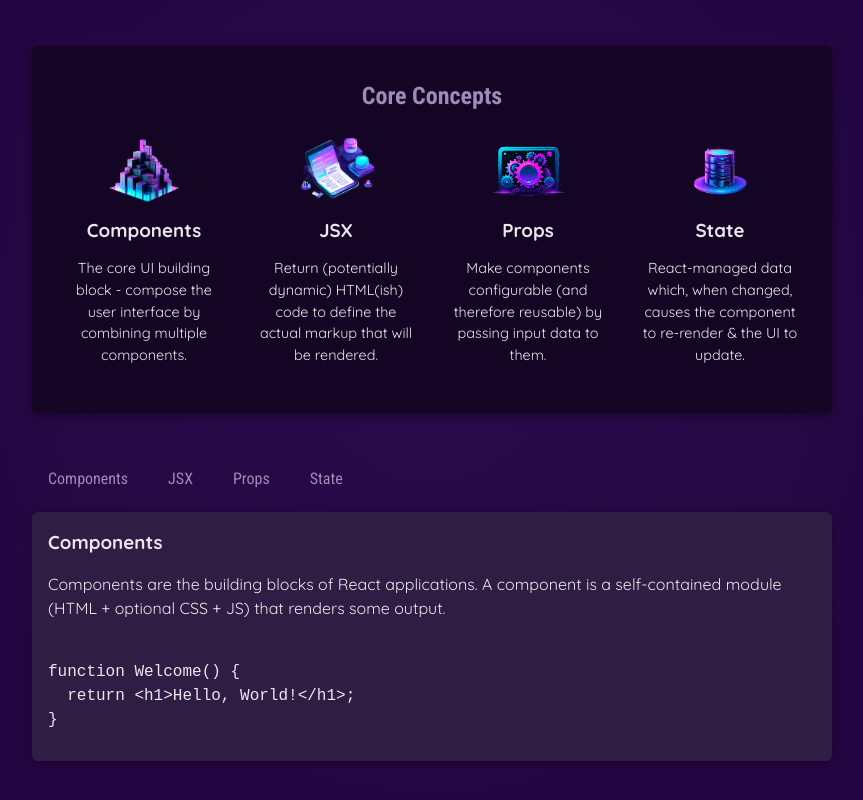
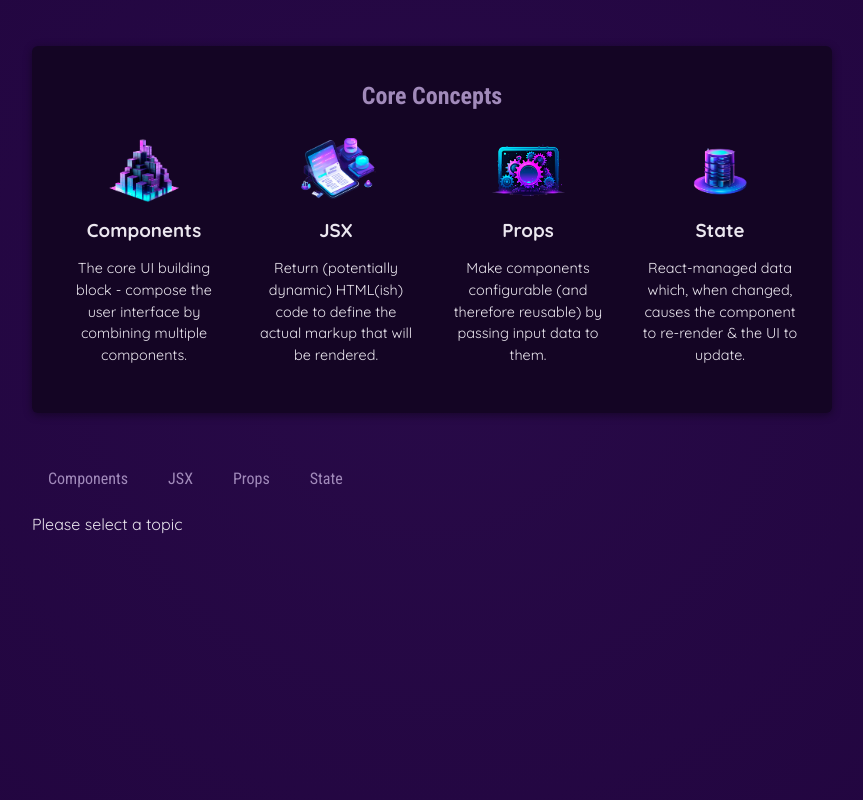
Before and after one commit to shagat/react-projects, a React (Vite) app: page / in a window 1280 px wide. Shown: the part 286-1086 px from the top of the page, without its empty margins (208-1071 px from the left). Built offline with nearby package versions, Linux system fonts and the light colour scheme.

Commit message:
conditional content

```diff
--- a/src/App.jsx
+++ b/src/App.jsx
@@ -7,14 +7,26 @@ import { EXAMPLES } from "./data";
 import TabButton from "./components/TabButton/TabButton";
 
 function App() {
-  const [ selectedTopic, setSelectedTopic ] = useState('components');
+  const [selectedTopic, setSelectedTopic] = useState();
 
   function handleSelect(selectedButton) {
     setSelectedTopic(selectedButton);
-    console.log('current topic=>',selectedTopic);
   }
 
-  console.log('app component executed')
+  let tabContent = (<p>Please select a topic</p>);
+
+  if (selectedTopic) {
+    tabContent = (<div id="tab-content">
+      <h3>{EXAMPLES[selectedTopic].title}</h3>
+      <p>{EXAMPLES[selectedTopic].description}</p>
+      <pre>
+        <code>
+          {EXAMPLES[selectedTopic].code}
+        </code>
+      </pre>
+    </div>)
+  }
+
   return (
     <div>
       <Header />
@@ -39,15 +51,7 @@ function App() {
             <TabButton onSelect={() => handleSelect('props')}>Props</TabButton>
             <TabButton onSelect={() => handleSelect('state')}>State</TabButton>
           </menu>
-          <div id="tab-content">
-            <h3>{EXAMPLES[selectedTopic].title}</h3>
-            <p>{EXAMPLES[selectedTopic].description}</p>
-            <pre>
-              <code>
-              {EXAMPLES[selectedTopic].code}
-              </code>
-            </pre>
-          </div>
+          {tabContent}
         </section>
       </main>
     </div>
--- a/src/components/TabButton/TabButton.jsx
+++ b/src/components/TabButton/TabButton.jsx
@@ -1,5 +1,4 @@
 export default function TabButton({ children, onSelect }) {
-  console.log('tab button executed')
   return (
     <li>
       <button onClick={onSelect}>{children}</button>
```
